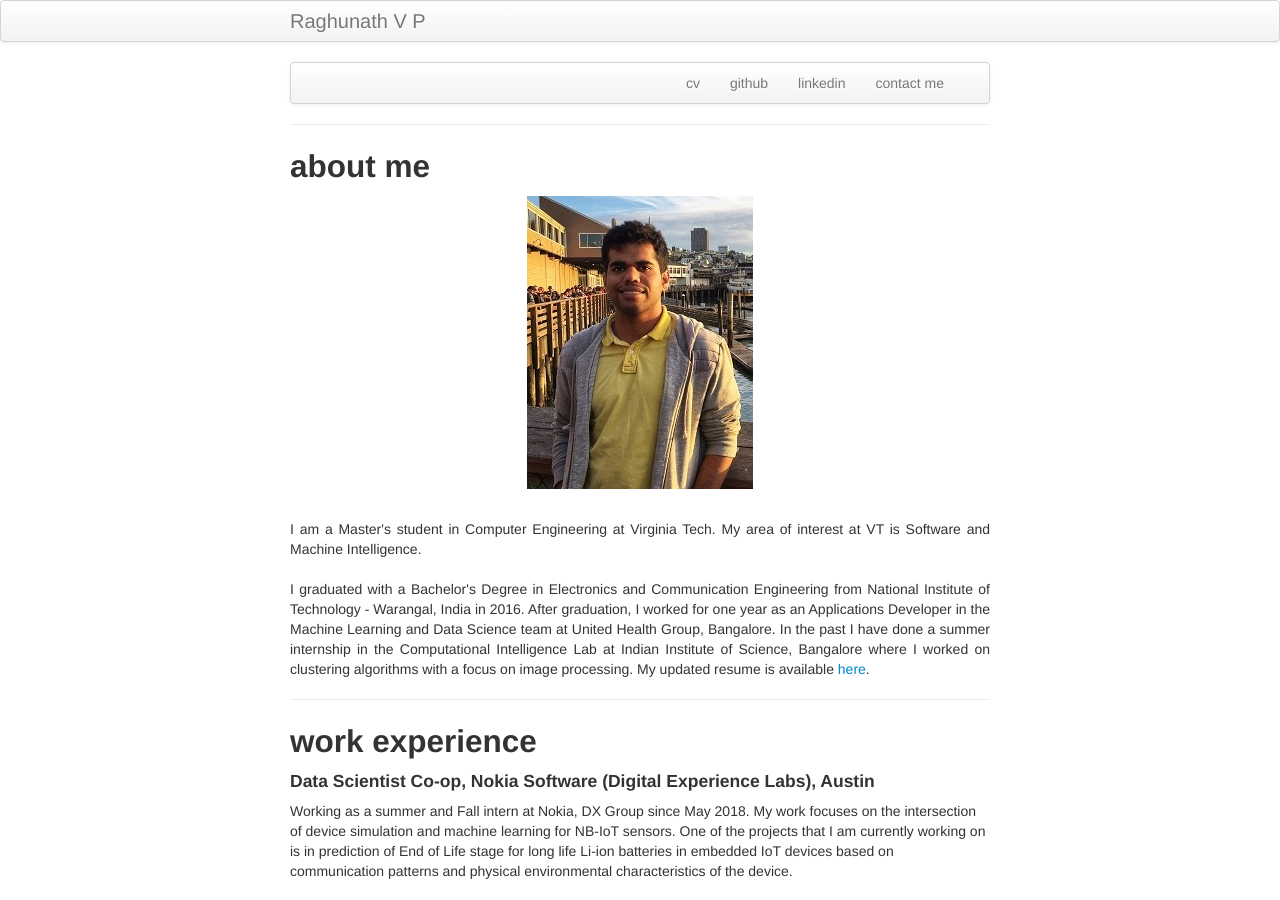
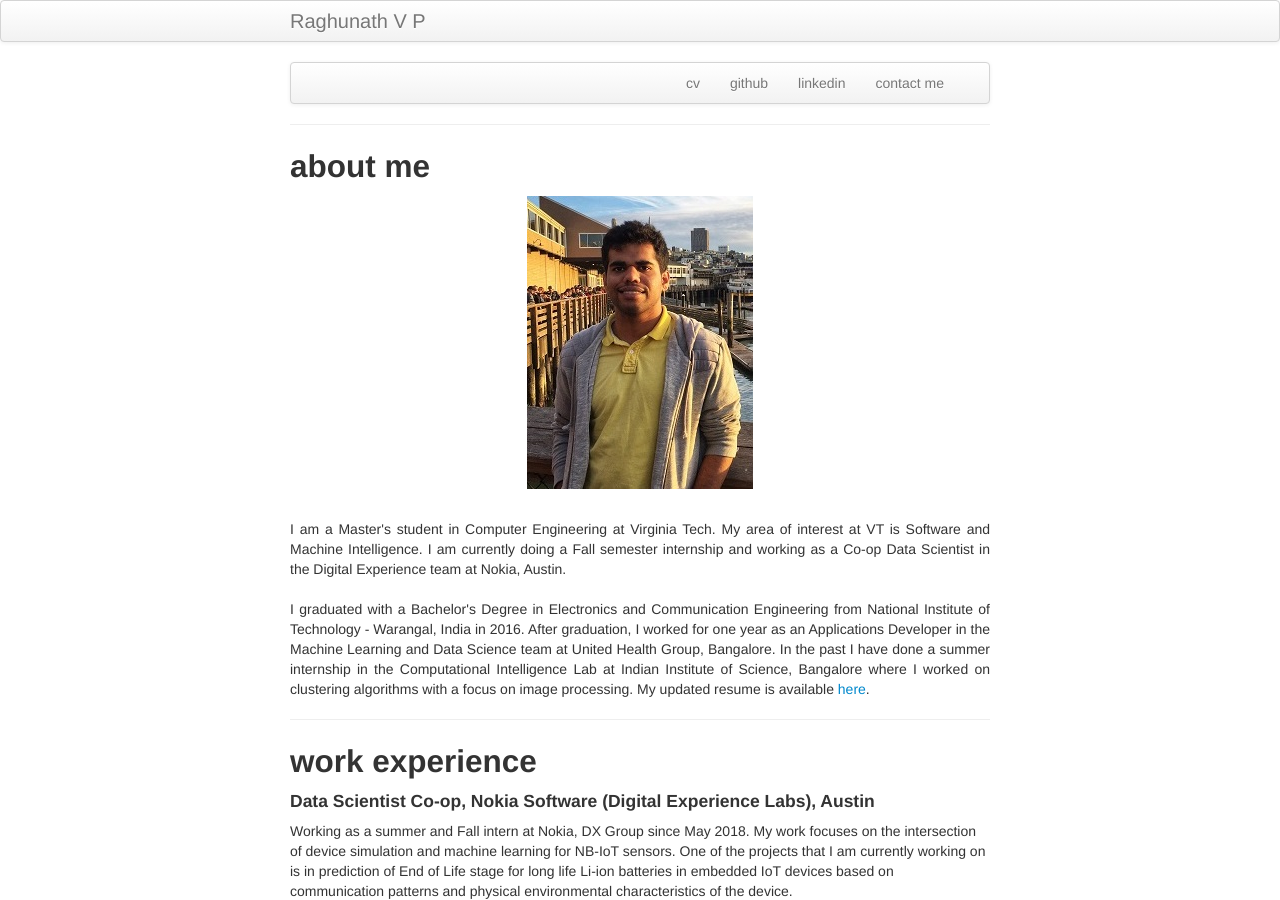
Before and after one commit to rvp22/rvp22.github.io, a Jekyll site: the page built from index.md, in a window 1280 px wide and 900 px high. Built offline with Jekyll 4.4.1, drawn with Linux system fonts in a browser that asks for light colours.

Commit message:
Update index.md

```diff
--- a/index.md
+++ b/index.md
@@ -24,7 +24,7 @@ description: Raghunath VP Linkedin Virginia Tech Resume
 <br>
 
 <p align="justify">
-I am a Master's student in Computer Engineering at Virginia Tech. My area of interest at VT is Software and Machine Intelligence.
+I am a Master's student in Computer Engineering at Virginia Tech. My area of interest at VT is Software and Machine Intelligence. I am currently doing a Fall semester internship and working as a Co-op Data Scientist in the Digital Experience team at Nokia, Austin.
 <br><br>
 I graduated with a Bachelor's Degree in Electronics and Communication Engineering from National Institute of Technology - Warangal, India in 2016. After graduation, I worked for one year as an Applications Developer in the Machine Learning and Data Science team at United Health Group, Bangalore. In the past I have done a summer internship in the Computational Intelligence Lab at Indian Institute of Science, Bangalore where I worked on clustering algorithms with a focus on image processing. My updated resume is available <a href="{{ BASE_PATH }}/assets/Resume__RaghunathVP_.pdf">here</a>.
 
```
